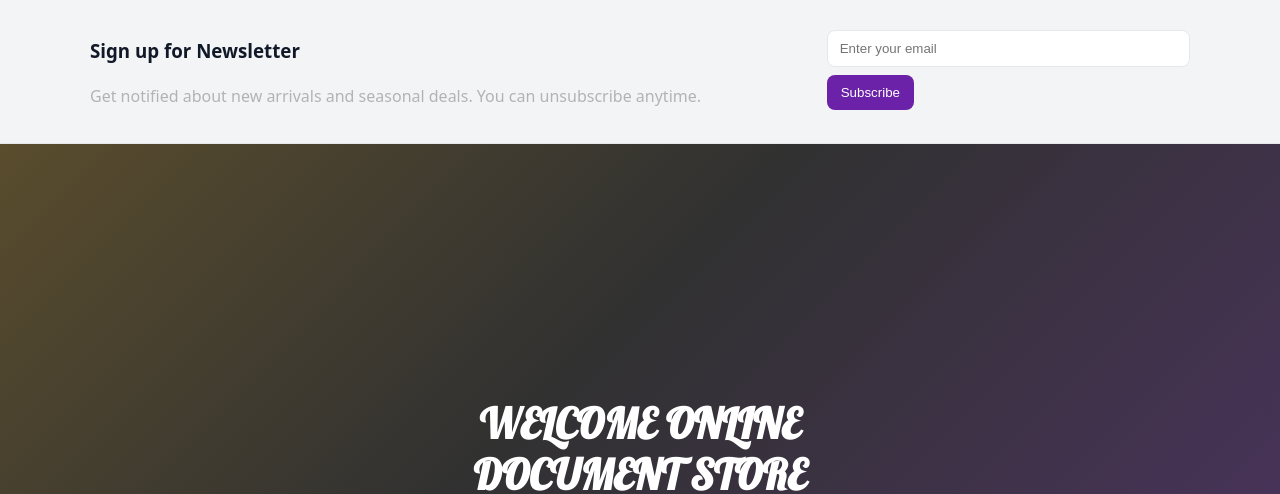
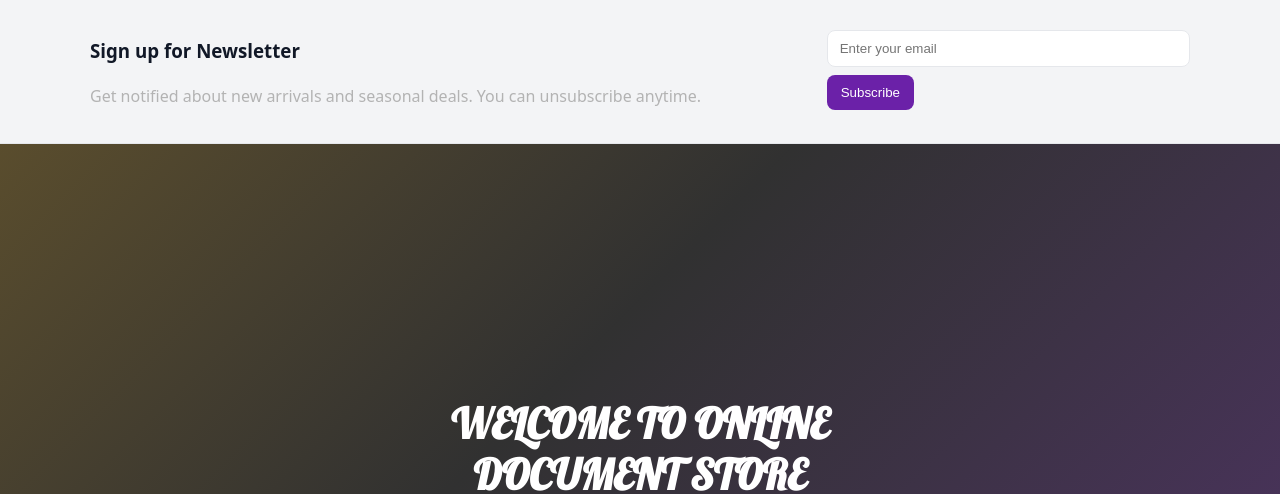
Before and after one commit to valoriahbeutyoil-debug/project, a website: page index.html in a window 1280 px wide. Shown: the part 306-800 px from the top of the page. Drawn offline with Linux system fonts and the light colour scheme.

Commit message:
Update index.html

```diff
--- a/index.html
+++ b/index.html
@@ -141,7 +141,7 @@
 <section class="hero animated-bg">
   <div class="hero-content">
     <h1 class="hero-heading fade-in">
-      <span class="hero-heading-top">WELCOME ONLINE</span><br>
+      <span class="hero-heading-top">WELCOME TO ONLINE</span><br>
       <span class="hero-heading-bottom">DOCUMENT STORE</span>
     </h1>
     <p class="fade-in-delay">
```
